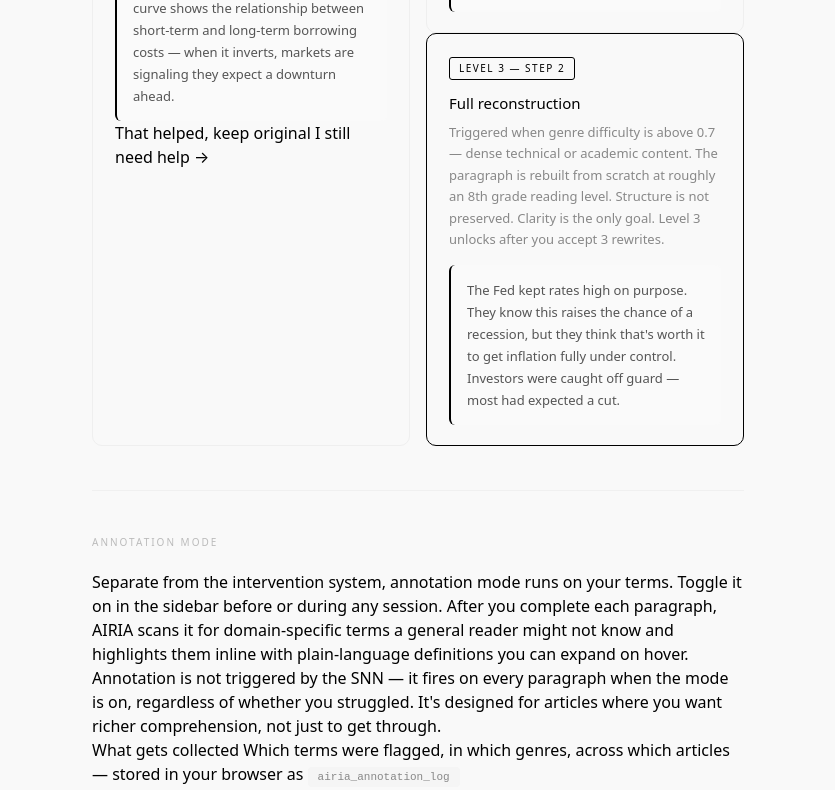
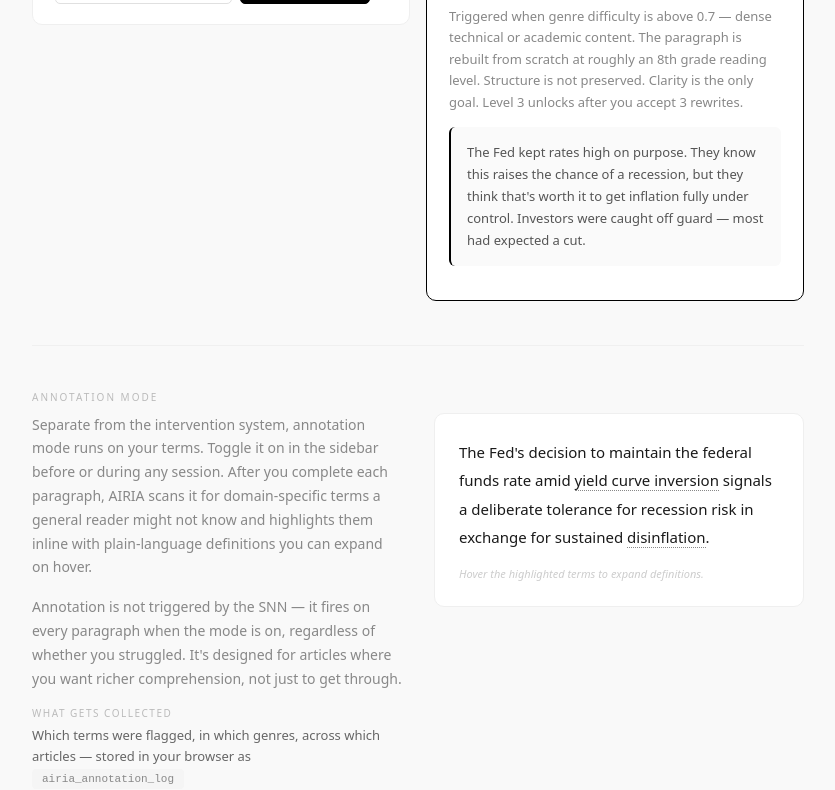
Before and after one commit to Alexander-v22/airia-frontend, a SvelteKit app: page /infopage in a window 1280 px wide. Shown: the part 2240-3030 px from the top of the page, without its empty margins (222-1057 px from the left). Built offline with nearby package versions, Linux system fonts and the light colour scheme.

Commit message:
Fixed Layout.css

```diff
--- a/src/routes/layout.css
+++ b/src/routes/layout.css
@@ -317,6 +317,109 @@ main {
 }
 .mode-btn.active { background: #000; color: #fff; border-color: #000; }
 
+/* ── Annotation toggle in left sidebar ───────────────────────────────── */
+.annotation-toggle-row {
+    display: flex;
+    justify-content: space-between;
+    align-items: center;
+}
+
+.annotation-toggle {
+    font-size: 11px;
+    font-family: 'SF Mono', monospace;
+    padding: 4px 12px;
+    border-radius: 4px;
+    border: 1px solid #e0e0e0;
+    background: #fff;
+    color: #aaa;
+    cursor: pointer;
+    transition: all 0.15s;
+}
+.annotation-toggle.on {
+    background: #000;
+    color: #fff;
+    border-color: #000;
+}
+
+.annotation-hint {
+    font-size: 11px;
+    color: #ccc;
+    margin: 6px 0 0;
+}
+
+.annot-loading {
+    font-size: 11px;
+    color: #ccc;
+    font-style: italic;
+}
+
+/* ── Annotated terms in paragraph text ───────────────────────────────── */
+.annotated-term {
+    position: relative;
+    border-bottom: 1.5px dotted #888;
+    cursor: help;
+    display: inline;
+}
+
+.annot-tooltip {
+    display: none;
+    position: absolute;
+    bottom: calc(100% + 6px);
+    left: 50%;
+    transform: translateX(-50%);
+    background: #111;
+    color: #fff;
+    font-size: 12px;
+    line-height: 1.5;
+    padding: 8px 12px;
+    border-radius: 6px;
+    white-space: normal;
+    width: 220px;
+    z-index: 50;
+    pointer-events: none;
+    box-shadow: 0 4px 12px rgba(0,0,0,0.15);
+}
+
+.annotated-term:hover .annot-tooltip {
+    display: block;
+}
+
+/* ── Unlock block in right sidebar ───────────────────────────────────── */
+.unlock-block { margin-bottom: 12px; }
+.unlock-label {
+    font-size: 10px;
+    text-transform: uppercase;
+    letter-spacing: 1px;
+    color: #bbb;
+    margin-bottom: 8px;
+    display: block;
+}
+
+/* ── Progress seg annotated class ────────────────────────────────────── */
+.progress-seg.annotated {
+    background: #555;
+    outline: 2px solid #ccc;
+    outline-offset: 1px;
+}
+
+/* ── Intervention step label ─────────────────────────────────────────── */
+.int-step-label {
+    font-size: 11px;
+    text-transform: uppercase;
+    letter-spacing: 1px;
+    color: #aaa;
+    margin-bottom: 10px;
+}
+
+.int-annotation {
+    font-size: 12px;
+    color: #bbb;
+    font-style: italic;
+    margin-bottom: 14px;
+    padding-left: 12px;
+    border-left: 2px solid #f0f0f0;
+}
+
 .stat-pair { display: flex; gap: 8px; }
 
 .stat-box {
@@ -516,6 +619,10 @@ main {
     background: #fff;
 }
 
+.intervention-panel.level3 {
+    border-width: 2px;
+}
+
 .int-header {
     display: flex;
     justify-content: space-between;
@@ -567,6 +674,7 @@ main {
     border-radius: 5px;
     cursor: pointer;
 }
+.int-btn-use:hover { background: #222; }
 
 .int-btn-skip {
     padding: 9px 20px;
@@ -923,6 +1031,7 @@ main {
 }
 
 .card-title { font-size: 14px; font-weight: 500; color: #000; margin-bottom: 18px; }
+.card-sub { font-size: 12px; color: #bbb; margin: -12px 0 14px; }
 .card-empty { font-size: 13px; color: #bbb; line-height: 1.65; }
 
 .balance-bar {
@@ -960,6 +1069,34 @@ main {
 }
 .obs-item:last-child { border-bottom: none; }
 .obs-item strong { color: #000; font-weight: 500; }
+
+/* ── Stats page annotation and intervention specific ─────────────────── */
+.term-row {
+    display: flex;
+    justify-content: space-between;
+    align-items: baseline;
+}
+.term-name { font-size: 13px; color: #333; }
+.term-count {
+    font-size: 12px;
+    font-family: 'SF Mono', monospace;
+    color: #aaa;
+    flex-shrink: 0;
+    margin-left: 12px;
+}
+
+.genre-list { display: flex; flex-direction: column; gap: 10px; }
+.genre-row {
+    display: flex;
+    align-items: center;
+    gap: 10px;
+    flex-wrap: wrap;
+}
+.genre-name { font-size: 13px; color: #333; flex: 1; min-width: 0; white-space: nowrap; overflow: hidden; text-overflow: ellipsis; }
+.genre-count { font-size: 12px; color: #aaa; flex-shrink: 0; }
+.genre-rewrite { font-size: 11px; color: #bbb; flex-shrink: 0; }
+
+.int-sub { font-size: 11px; color: #bbb; margin-left: 4px; }
 
 .table-header-row { display: flex; justify-content: space-between; align-items: center; margin-bottom: 12px; }
 .table-title { font-size: 15px; font-weight: 500; color: #000; }
@@ -1018,7 +1155,7 @@ main {
 
 .hiw-body {
     padding: 52px 64px;
-    max-width: 780px;
+    max-width: 900px;
     margin: 0 auto;
 }
 
@@ -1037,7 +1174,8 @@ main {
 
 .hiw-divider { height: 1px; background: #f0f0f0; margin: 44px 0; }
 
-.hiw-section-label { font-size: 10px; text-transform: uppercase; letter-spacing: 2px; color: #bbb; margin-bottom: 20px; }
+.hiw-section-label { font-size: 10px; text-transform: uppercase; letter-spacing: 2px; color: #bbb; margin-bottom: 8px; }
+.hiw-section-sub { font-size: 14px; color: #888; line-height: 1.65; margin-bottom: 24px; }
 
 .hiw-timeline { display: flex; flex-direction: column; }
 .hiw-tl-item { display: flex; gap: 24px; }
@@ -1065,13 +1203,172 @@ main {
 .hiw-flow-title { font-size: 14px; font-weight: 500; color: #000; margin-bottom: 8px; }
 .hiw-flow-desc { font-size: 13px; color: #888; line-height: 1.65; }
 
-.hiw-int-row { display: grid; grid-template-columns: 1fr 1fr; gap: 16px; }
-.hiw-int-card { border: 1px solid #efefef; border-radius: 10px; padding: 20px 22px; }
+/* ── Intervention cards — new three-card layout ──────────────────────── */
+.hiw-int-row {
+    display: grid;
+    grid-template-columns: 1fr 1fr;
+    gap: 16px;
+    align-items: start;
+}
+
+.hiw-int-card-col {
+    display: flex;
+    flex-direction: column;
+    gap: 16px;
+}
+
+.hiw-int-card {
+    border: 1px solid #efefef;
+    border-radius: 10px;
+    padding: 20px 22px;
+    background: #fff;
+}
 .hiw-int-card.strong { border-color: #000; }
-.hiw-int-level { font-size: 10px; text-transform: uppercase; letter-spacing: 1.5px; color: #000; border: 1px solid #000; padding: 3px 9px; border-radius: 3px; display: inline-block; margin-bottom: 12px; }
+
+.hiw-int-level {
+    font-size: 10px;
+    text-transform: uppercase;
+    letter-spacing: 1.5px;
+    color: #000;
+    border: 1px solid #000;
+    padding: 3px 9px;
+    border-radius: 3px;
+    display: inline-block;
+    margin-bottom: 12px;
+}
 .hiw-int-title { font-size: 15px; font-weight: 500; color: #000; margin-bottom: 8px; }
 .hiw-int-desc { font-size: 13px; color: #888; line-height: 1.65; margin-bottom: 14px; }
-.hiw-int-example { background: #fafafa; border-radius: 6px; padding: 14px 16px; font-size: 13px; color: #555; line-height: 1.7; border-left: 2px solid #000; }
+.hiw-int-example {
+    background: #fafafa;
+    border-radius: 6px;
+    padding: 14px 16px;
+    font-size: 13px;
+    color: #555;
+    line-height: 1.7;
+    border-left: 2px solid #000;
+    margin-bottom: 14px;
+}
+
+/* Mock buttons in the primer card */
+.hiw-int-cta-row {
+    display: flex;
+    gap: 8px;
+    flex-wrap: wrap;
+}
+
+.hiw-int-btn-demo {
+    display: inline-block;
+    padding: 8px 14px;
+    border-radius: 5px;
+    font-size: 12px;
+    cursor: default;
+    user-select: none;
+}
+
+.hiw-int-btn-demo.dismiss {
+    background: #fff;
+    color: #888;
+    border: 1px solid #e0e0e0;
+}
+
+.hiw-int-btn-demo.use {
+    background: #000;
+    color: #fff;
+    border: 1px solid #000;
+}
+
+/* ── Annotation mode section ─────────────────────────────────────────── */
+.hiw-annotation-block {
+    display: grid;
+    grid-template-columns: 1fr 1fr;
+    gap: 32px;
+    align-items: start;
+}
+
+.hiw-annotation-desc {
+    font-size: 14px;
+    color: #888;
+    line-height: 1.7;
+    margin: 0 0 16px;
+}
+
+.hiw-annotation-data {
+    display: flex;
+    flex-direction: column;
+    gap: 14px;
+    margin-top: 4px;
+}
+
+.hiw-data-point {
+    display: flex;
+    flex-direction: column;
+    gap: 4px;
+}
+
+.hiw-data-label {
+    font-size: 10px;
+    text-transform: uppercase;
+    letter-spacing: 1.5px;
+    color: #bbb;
+}
+
+.hiw-data-val {
+    font-size: 13px;
+    color: #666;
+    line-height: 1.6;
+}
+
+.hiw-annotation-example {
+    background: #fff;
+    border: 1px solid #efefef;
+    border-radius: 10px;
+    padding: 24px;
+}
+
+.hiw-annot-para {
+    font-size: 15px;
+    line-height: 1.9;
+    color: #1a1a1a;
+    margin: 0 0 14px;
+}
+
+.hiw-annot-caption {
+    font-size: 11px;
+    color: #ccc;
+    margin: 0;
+    font-style: italic;
+}
+
+/* Demo annotation terms used on the infopage — same style as live reader */
+.annotated-term-demo {
+    position: relative;
+    border-bottom: 1.5px dotted #888;
+    cursor: help;
+    display: inline;
+}
+
+.annot-tooltip-demo {
+    display: none;
+    position: absolute;
+    bottom: calc(100% + 6px);
+    left: 50%;
+    transform: translateX(-50%);
+    background: #111;
+    color: #fff;
+    font-size: 12px;
+    line-height: 1.5;
+    padding: 8px 12px;
+    border-radius: 6px;
+    white-space: normal;
+    width: 220px;
+    z-index: 50;
+    pointer-events: none;
+    box-shadow: 0 4px 12px rgba(0,0,0,0.15);
+}
+
+.annotated-term-demo:hover .annot-tooltip-demo {
+    display: block;
+}
 
 .hiw-privacy { border: 1px solid #000; border-radius: 10px; padding: 24px 28px; display: flex; gap: 24px; align-items: flex-start; background: #fff; }
 .hiw-privacy-icon { width: 38px; height: 38px; border: 1.5px solid #000; border-radius: 50%; display: flex; align-items: center; justify-content: center; flex-shrink: 0; font-size: 16px; color: #000; }
```
